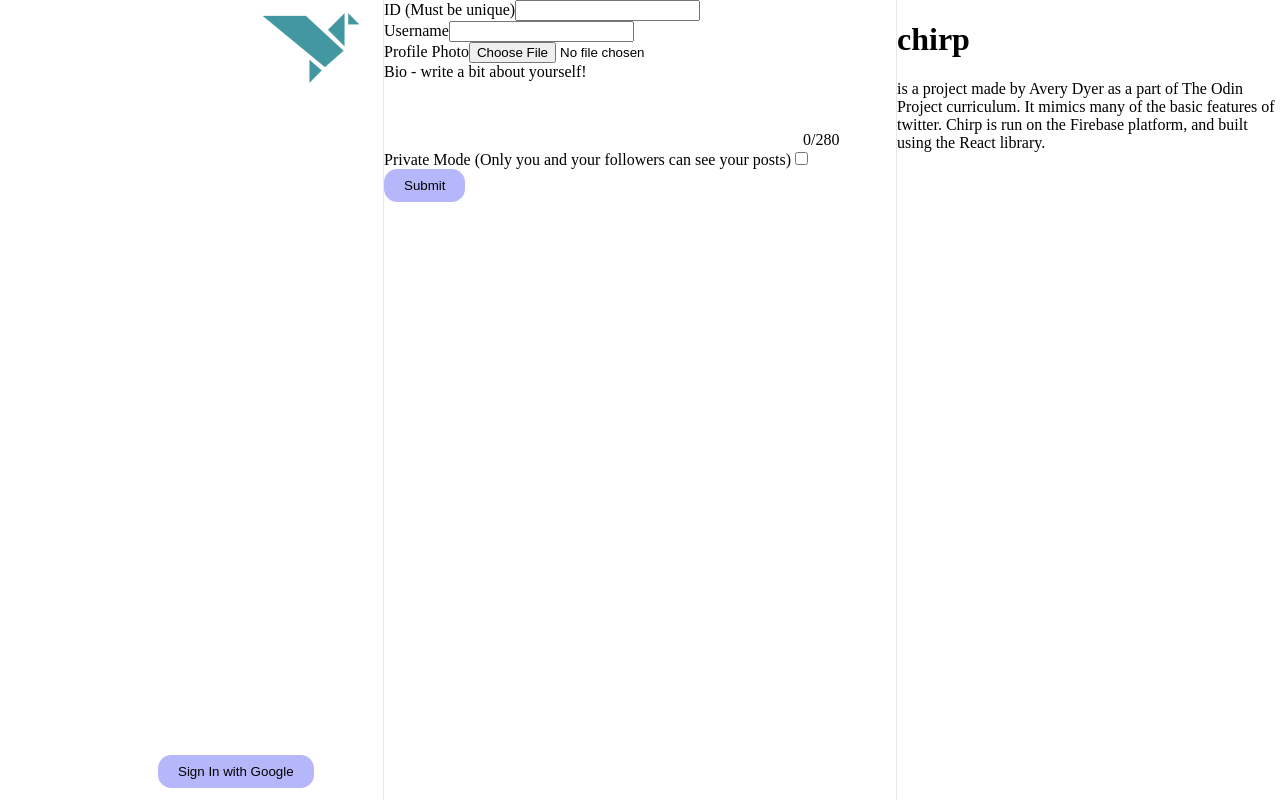
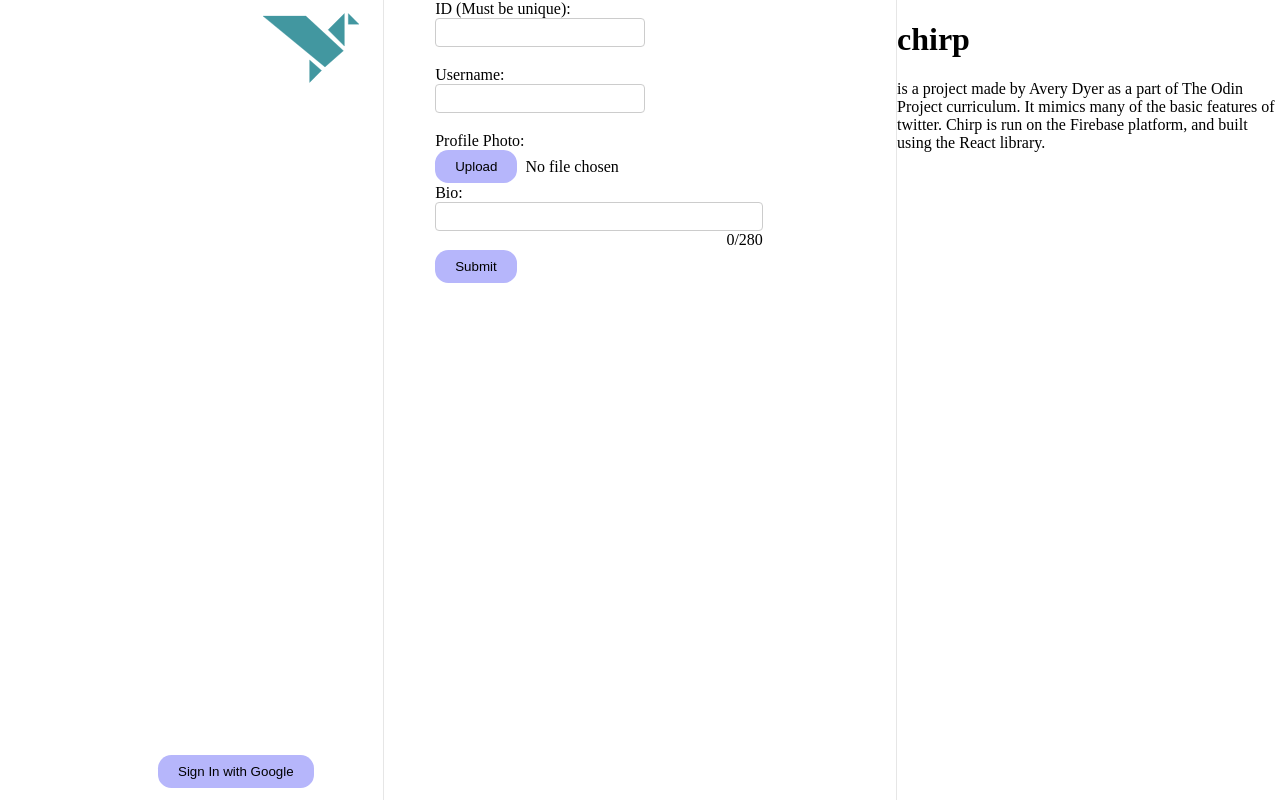
Before and after one commit to avedyer/chirp, a React (Create React App) app: page /signup in a window 1280 px wide. Built offline with nearby package versions, Linux system fonts and the light colour scheme; no server answers.

Commit message:
styling signup, fixing bugs related to uploading new user and redirecting

```diff
--- a/src/App.css
+++ b/src/App.css
@@ -19,8 +19,19 @@
   margin: 0;
 }
 
-input {
+input[type="file"] {
+  display: none;
+}
+
+textarea {
+  resize: none;
+}
+
+input[type="text"], textarea {
+  border: 1px solid var(--grey);
+  padding: 6px;
   outline: none;
+  border-radius: 4px;
 }
 
 a {
@@ -30,12 +41,6 @@
 
 a:hover {
   text-decoration: underline;
-}
-
-textarea {
-  resize: none;
-  outline: none;
-  border: none;
 }
 
 .pfp {
@@ -71,6 +76,18 @@
 button.disabled  {
   cursor: default !important;
   background-color: var(--grey) !important;
+}
+
+.file-input {
+  padding: 0;
+}
+
+.file-label {
+  cursor: pointer;
+  display: inline-block;
+  height: 2.5em;
+  line-height: 2.5em;
+  padding: 0 1.5em;
 }
 
 /* GENERAL */
@@ -281,6 +298,7 @@
 }
 
 .post-form textarea {
+  border: none;
   font-size: 20px;
   max-height: 80vh;
 }
@@ -308,6 +326,54 @@
   border: 1px solid var(--red)
 }
 
+.signup {
+  padding: 0 10%;
+  position: relative;
+}
+
+.signup .section {
+  display: flex;
+  flex-direction: column;
+  min-height: 52px;
+}
+
+#pfp-upload {
+  display: block;
+}
+
+.signup .feedback {
+  min-height: 48px;
+  width: 80%;
+  display: flex;
+  flex-direction: column;
+}
+
+.signup .warning {
+  font-size: 12px;
+  color: var(--red)
+}
+
+.signup input[type="text"] {
+  width: 196px;
+}
+
+.signup #bio-length {
+  text-align: right;
+}
+
+.signup #pfp-upload {
+  display: flex;
+  align-items: center;
+}
+
+.signup #filename {
+  margin-left: 8px;
+  display: inline-block;
+  width: 128px;
+  white-space: nowrap;
+  overflow: hidden;
+  text-overflow: ellipsis;
+}
 
 /* REPLY */
 
--- a/src/App.js
+++ b/src/App.js
@@ -51,7 +51,7 @@
       <BrowserRouter>
       <Menu passLogin={fetchLoginProfile}/>
         <Routes>
-          <Route path='/' element={<Home login={login}/>}/>
+          <Route path='/' element={<Home login={login} passLoginFromRedirect={setLogin}/>}/>
           <Route exact path='/user/:id' element={<User login={login}/>}/>
           <Route exact path='/thread/:id' element={<Thread />} />
           <Route path='/signup' element={<Signup />} />
--- a/src/db.js
+++ b/src/db.js
@@ -47,6 +47,12 @@
   function setUser(data) {
     const user = {...data};
     setDoc(doc(firestore, 'users', user.id), user)
+  }
+
+  async function getPfpList() {
+
+    const userList = await getUsers();
+    return userList.map(user => user.pfp)
   }
 
   async function getPfpUrl(id, ext) {
@@ -212,6 +218,7 @@
     setPost,
     setUser,
     setPfp,
+    getPfpList,
     getPfpUrl,
     getBannerUrl,
     getUsers,
--- a/src/home.js
+++ b/src/home.js
@@ -3,16 +3,45 @@
 import Menu from "./menu";
 
 import { useState } from "react";
+import db from './db'
 import { useLocation } from 'react-router-dom';
 
 function Home(props) {
 
   const [login, setLogin] = useState(props.login)
 
+  async function fetchLoginProfile() {
+    const storedLogin = JSON.parse(localStorage.getItem('login'));
+    if (storedLogin) {
+      const userList = (await db.getUsers({email: storedLogin.email}));
+      setLogin(userList[0])
+    }
+    else {
+      setLogin({
+        email: '',
+        id: '',
+        name: '',
+        bio: '',
+        private: '',
+        pfp: '',
+        banner: '',
+        followers: [],
+        following: [],
+        likes: []
+      })
+    }
+  }
+
+  if (!login) {
+    fetchLoginProfile().then(() =>{
+      props.passLoginFromRedirect(login);
+    })
+  }
+
   return (
     <div className="home">
       <h1>Home</h1>
-      <Main login={props.login}/>
+      <Main login={login}/>
     </div>
   )
 }
--- a/src/login.js
+++ b/src/login.js
@@ -41,49 +41,6 @@
 
   }
 
-  useEffect(() => {
-
-    if(!login) {
-      setLogin(JSON.parse(localStorage.getItem('login')))
-    }
-
-    if(login) {
-      redirect().then(() => {
-        props.passLogin(login);
-      })
-    }
-
-    else {
-      props.passLogin(login);
-    }
-
-    if(!pfp) {
-      fetchPfp()
-    }
-    if (login && !user) {
-      fetchUser()
-    }
-    else {
-      setUser(null)
-    }
-
-    async function fetchUser() {
-      const userList = await db.getUsers({email: login.email})
-      setUser(userList[0])
-    }
-
-    async function fetchPfp() {
-      try {
-        const url = await db.getPfpUrl(login.pfp);
-        setPfp(url)
-      }
-      catch(err) {
-        const url = await db.getPfpUrl('default-user', 'png');
-        setPfp(url)
-      }
-    }
-  }, [login])
-
   async function redirect() {
     const userList = (await db.getUsers({email: login.email}))
     if(userList.length === 0) {
@@ -109,6 +66,47 @@
       }
     })
   }
+
+
+  useEffect(() => {
+
+    if(!login) {
+      setLogin(JSON.parse(localStorage.getItem('login')))
+    }
+
+    if(login) {
+      redirect().then(() => {
+        props.passLogin(login);
+      })
+    }
+
+    if(!pfp) {
+      fetchPfp()
+    }
+    if (login && !user) {
+      fetchUser()
+    }
+    else {
+      setUser(null)
+    }
+
+    async function fetchUser() {
+      const userList = await db.getUsers({email: login.email})
+      console.log(userList[0])
+      setUser(userList[0])
+    }
+
+    async function fetchPfp() {
+      try {
+        const url = await db.getPfpUrl(login.pfp);
+        setPfp(url)
+      }
+      catch(err) {
+        const url = await db.getPfpUrl('default-user', 'png');
+        setPfp(url)
+      }
+    }
+  }, [login])
 
   return(
     <div className="login">
--- a/src/postForm.js
+++ b/src/postForm.js
@@ -57,7 +57,7 @@
     <div className="post-form">
       <div className='form-container'>
         <div className='input-container'>
-          <textarea rows="4" cols="50" placeholder={`What's on your mind?`} onChange={(e) => handleInput(e)} />
+          <textarea rows="4" cols="32" placeholder={`What's on your mind?`} onChange={(e) => handleInput(e)} />
         </div>
 
         <div className="info">
--- a/src/signup.js
+++ b/src/signup.js
@@ -3,9 +3,14 @@
 
 import { getMetadata } from "firebase/storage";
 
+import { useNavigate } from "react-router-dom";
+
 import db from './db'
+import { set } from "firebase/database";
 
 function Signup() {
+
+  const navigate = useNavigate();
 
   let location = useLocation();
 
@@ -19,6 +24,10 @@
   const [privateMode, setPrivateMode] = useState(false);
   const [pfpId, setPfpId] = useState()
   const [idMessage, setIdMessage] = useState()
+  const [filename, setFilename] = useState('No file chosen')
+  const [pfp, setPfp] = useState()
+
+  const bioCols = 40;
 
   useEffect(() => {
     if (id) {
@@ -40,6 +49,7 @@
     }
   }, [id])
 
+
   async function handleId(e) {
 
     const input = e.target.value.trim()
@@ -47,8 +57,9 @@
 
     const isUnique = await isUniqueId(input)
 
-    setUniqueId(await isUniqueId(input))
-    setValidId(/([a-zA-Z0-9_-]{4,20})/.test(input) && isUnique && e.target.value > 3 && e.target.value < 17)
+    setUniqueId(isUnique)
+
+    setValidId(/^[a-zA-Z0-9_-]*$/.test(input) && isUnique && input.length > 3 && input.length < 17)
     setId(input)
   }
 
@@ -71,14 +82,26 @@
   async function handlePhoto(e) {
     const file = e.target.files[0];
 
-    const pfpList = await db.getPfpList();
+    if(file.type.match('image.*')) {
+      setFilename(file.name);
+      setPfp(file)
+    }
+    else {
+      setFilename('Invalid filetype')
+    }
+  }
 
-    let prevIds = []
+  function handleBio(e) {
+    const input = e.target.value.trimStart().replace(/(\r\n|\n|\r)/gm, "");
+    e.target.value = input;
 
-    pfpList.items.forEach(async (pfp) => {
-      const metadata = await getMetadata(pfp);
-      prevIds.push(metadata.name.split('.')[0]);
-    })
+    setBio(input)
+
+    setBioOverflow(input.length > 280)
+  }
+
+  async function uploadPfp() {
+    const prevIds = await db.getPfpList();
 
     let id = Math.floor(Math.random() * (10**12)).toString()
 
@@ -88,21 +111,16 @@
 
     setPfpId(id)
 
-    db.setPfp(file, id)
+    db.setPfp(pfp, id)
   }
 
-  function handleBio(e) {
+  async function handleSubmit() {
 
-    const input = e.target.value.trimStart().replace(/(\r\n|\n|\r)/gm, "");
-    e.target.value = input;
+    console.log(validId, validName, !bioOverflow)
 
-    setBio(input)
-
-    setBioOverflow(input.length > 280)
-  }
-
-  function handleSubmit() {
     if (validId && validName && !bioOverflow) {
+      console.log('uploading...')
+      await uploadPfp();
       const user = {
         email: location.state.email,
         id: id,
@@ -115,39 +133,62 @@
         following: [],
         likes: []
       }
-      db.setUser(user);
+      db.setUser(user)
+      localStorage.setItem('login', JSON.stringify(user));
+      navigate('/', {
+        state: {
+          login: user
+        }
+      })
     }
   }
 
+
+
   return(
     <div className="signup">
-      <div id="id">
-        <label htmlFor="id">ID (Must be unique)</label>
-        <input type="text" className={idMessage ? 'invalid': ''} onChange={(e) => handleId(e)}></input>
-        <span>{idMessage}</span>
+      <div className="section">
+        <label htmlFor="id">ID (Must be unique):</label>
+        <div className="feedback">
+          <input id="id" type="text" className={idMessage ? 'invalid': ''} onChange={(e) => handleId(e)} />
+          <span className="warning">{idMessage}</span>
         </div>
-      <div id="name">
-        <label htmlFor="name">Username</label>
-        <input type="text" className={name.length < 48 ? '' : 'invalid'} id onChange={(e) => handleName(e)}></input>
-        <span>{name.length < 48 ? '' : 'Username must be less than 48 characters.'}</span>
       </div>
-      <div id="pfp">
-        <label htmlFor="pfp">Profile Photo</label>
-        <input type="file" onChange={(e) => handlePhoto(e)}/>
+      <div className="section">
+        <label htmlFor="name">Username:</label>
+        <div className="feedback">
+          <input id="name" type="text" className={name.length < 48 ? '' : 'invalid'} onChange={(e) => handleName(e)}/>
+          <span className="warning">{name.length < 48 ? '' : 'Username must be less than 48 characters.'}</span>
         </div>
-      <div id="bio">
-        <label htmlFor="bio">Bio - write a bit about yourself!</label>
-        <textarea id rows="4" cols="50" onKeyUp={(e) => handleBio(e)}></textarea>
-        <span className={bioOverflow ? 'overflow' : ''}>{bio.length}/280</span>
       </div>
-      <div id="private">
+      <div className="section">
+        <span>Profile Photo:</span>
+        <div id="pfp-upload">
+          <button className="file-input">
+            <label className="file-label" htmlFor="pfp">Upload</label>
+          </button>
+          <span id="filename">{filename}</span>
+        </div>
+        <input id="pfp" type="file" accept=".jpg,.jpeg,.png,.webp," onChange={(e) => handlePhoto(e)}/>
+      </div>
+      <div className="section bio">
+        <label htmlFor="bio">Bio:</label>
+        <div className="feedback">
+          <textarea id='bio' rows={`${Math.min(Math.floor((bio.length/bioCols) + 1), 8)}`} cols={`${bioCols}`} onChange={(e) => handleBio(e)}/>
+          <span id="bio-length" className={bioOverflow ? 'overflow' : ''}>{bio.length}/280</span>
+        </div>
+
+      </div>
+      {/*
+        <div className="section">
           <span>Private Mode (Only you and your followers can see your posts)</span>
           <label className="switch">
             <input type="checkbox" onChange={(e) => setPrivateMode(e.target.value)}/>
             <span className="slider" />
           </label>
         </div>
-      <button onClick={handleSubmit}>Submit</button>
+      */}
+      <button className="submit" onClick={handleSubmit}>Submit</button>
     </div>
   )
 }
```
Lines whose indentation alone changed are shown as unchanged.
